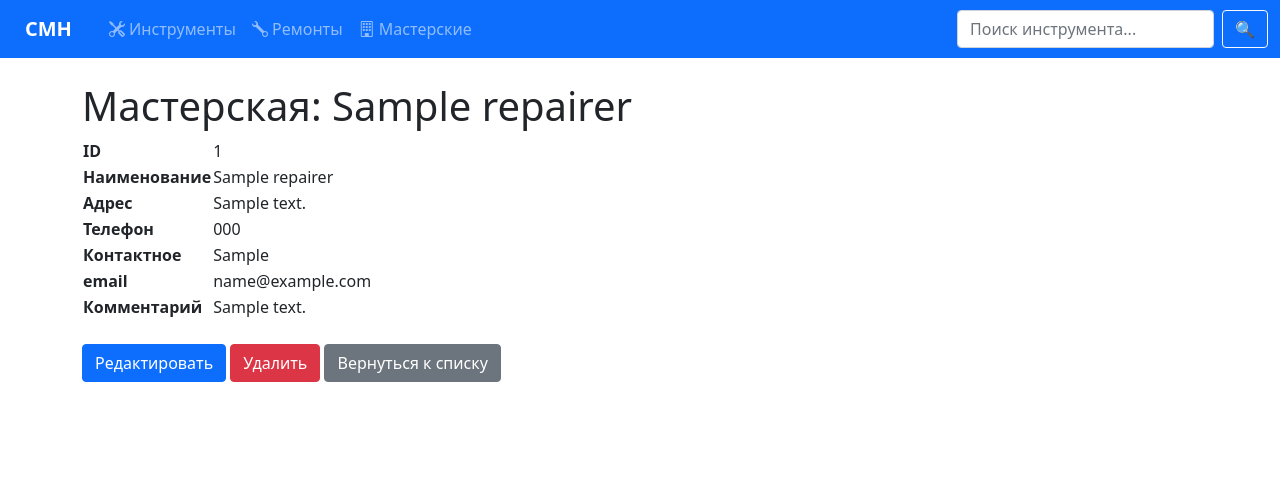
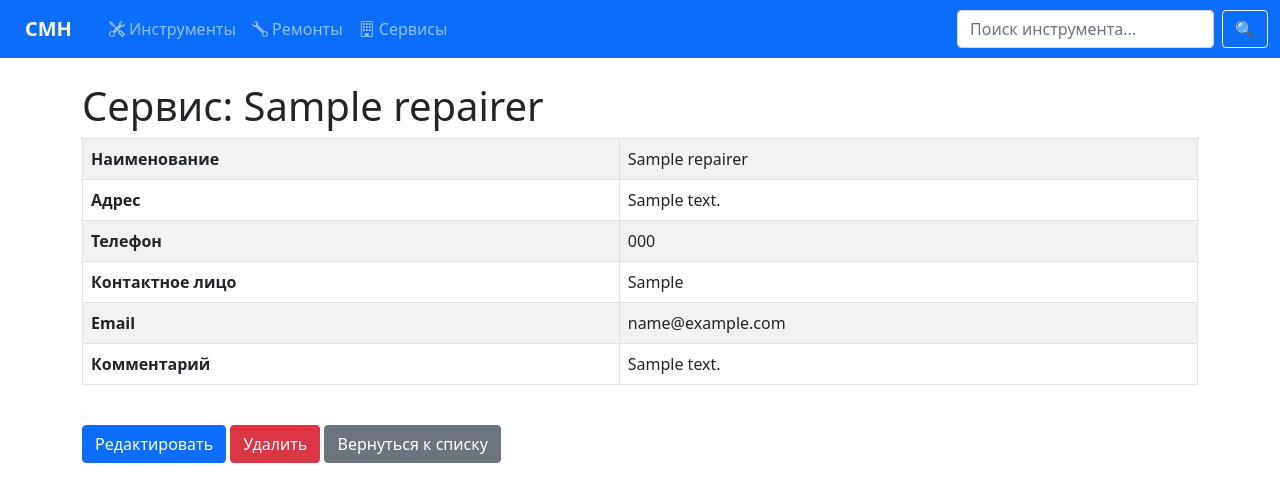
Before and after one commit to botnbot/instrument_control, a Django app: page /repairers/1/ in a window 1280 px wide. Shown: the top 502 px of the page. Run offline with Django 5.2, Linux system fonts and the light colour scheme; tables that the repository leaves empty hold one stand-in row (values such as "Sample post"); some libraries are stand-ins or nearby versions.

Commit message:
urls for Редактировать&Удалить buttons in core\repairers\detail fix

```diff
--- a/core/templates/core/instruments/detail.html
+++ b/core/templates/core/instruments/detail.html
@@ -15,7 +15,7 @@
     </tr>
     <tr>
         <th>Инвентарный №</th>
-        <td>{{ object.inventory_N }}</td>
+        <td>{{ object.inventory_number }}</td>
     </tr>
     <tr>
         <th>Дата поступления</th>
--- a/core/templates/core/repairers/detail.html
+++ b/core/templates/core/repairers/detail.html
@@ -2,31 +2,27 @@
 
 {% block content %}
 
-<h1>Мастерская: {{ object.name }}</h1>
+<h1>Сервис: {{ object.name }}</h1>
 
-<table>
-    <tr>
-        <th>ID</th>
-        <td>{{ object.id }}</td>
-    </tr>
+<table class="table table-bordered table-striped">
     <tr>
         <th>Наименование</th>
         <td>{{ object.name }}</td>
     </tr>
     <tr>
         <th>Адрес</th>
-        <td>{{ object.address}}</td>
+        <td>{{ object.address }}</td>
     </tr>
     <tr>
         <th>Телефон</th>
-        <td>{{ object.phone }}</td>
+        <td>{{ object.phone}}</td>
     </tr>
     <tr>
-        <th>Контактное</th>
+        <th>Контактное лицо</th>
         <td>{{ object.contact_person }}</td>
     </tr>
     <tr>
-        <th>email</th>
+        <th>Email</th>
         <td>{{ object.email }}</td>
     </tr>
     <tr>
@@ -35,8 +31,8 @@
     </tr>
 </table>
 <br>
-<a href="{% url 'core:repairer_edit' object.id %}" class="btn btn-primary">Редактировать</a>
-<a href="{% url 'core:repairer_edit' object.id %}" class="btn btn-danger">Удалить</a>
+<a href="{% url 'core:repairer_update' object.pk %}" class="btn btn-primary">Редактировать</a>
+<a href="{% url 'core:repairer_delete' object.pk %}" class="btn btn-danger">Удалить</a>
 <a href="{% url 'core:repairer_list' %}" class="btn btn-secondary">Вернуться к списку</a>
 
 {% endblock %}
--- a/templates/base.html
+++ b/templates/base.html
@@ -16,7 +16,7 @@
         }
         .info-table-link:hover {
             text-decoration: underline;
-            color: black;
+            color: blue;
         }
         mark {
     background-color: #ffe066;
@@ -56,7 +56,7 @@
                 </li>
                 <li class="nav-item">
                     <a class="nav-link" href="{% url 'core:repairer_list' %}">
-                        <i class="bi bi-building"></i> Мастерские
+                        <i class="bi bi-building"></i> Сервисы
                     </a>
                 </li>
             </ul>
```
